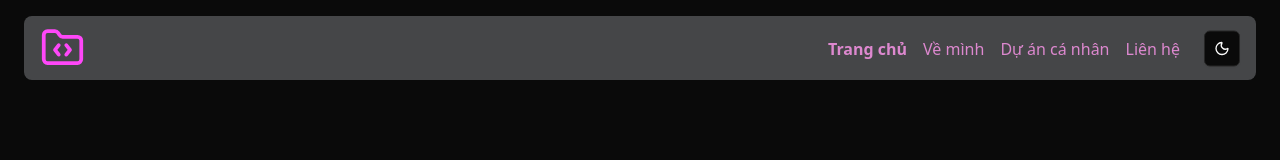
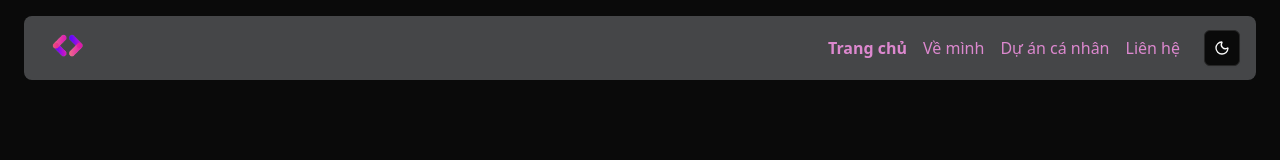
Before and after one commit to Kyronk/my-protfolio, a React (Vite) app: page / in a window 1280 px wide. Shown: the top 160 px of the page. Built offline with nearby package versions, Linux system fonts and the light colour scheme.

Commit message:
update logo web

```diff
--- a/index.html
+++ b/index.html
@@ -2,9 +2,9 @@
 <html lang="en">
   <head>
     <meta charset="UTF-8" />
-    <link rel="icon" type="image/svg+xml" href="/vite.svg" />
+    <link rel="icon" type="image/svg+xml" href="/images/logo/logo.png" />
     <meta name="viewport" content="width=device-width, initial-scale=1.0" />
-    <title>Vite + React + TS</title>
+    <title>My Portfolio</title>
   </head>
   <body>
     <div id="root"></div>
--- a/src/components/sections/Navbar.tsx
+++ b/src/components/sections/Navbar.tsx
@@ -67,7 +67,12 @@ const Navbar = (props: Props) => {
                 <nav className="flex size-full items-center justify-between p-4">
                     <div className="flex items-center gap-7">
 
-                            <FolderCode color="#ff47f9" size={45}/>
+                        {/* <FolderCode color="#ff47f9" size={45}/> */}
+                        <img
+                            src="/images/logo/logo.png"
+                            alt="Logo cá nhân"
+                            className="h-12 w-auto object-contain"
+                        />
 
                     </div>
 
```
Also changed, not shown: public/images/logo/logo.png (added).
